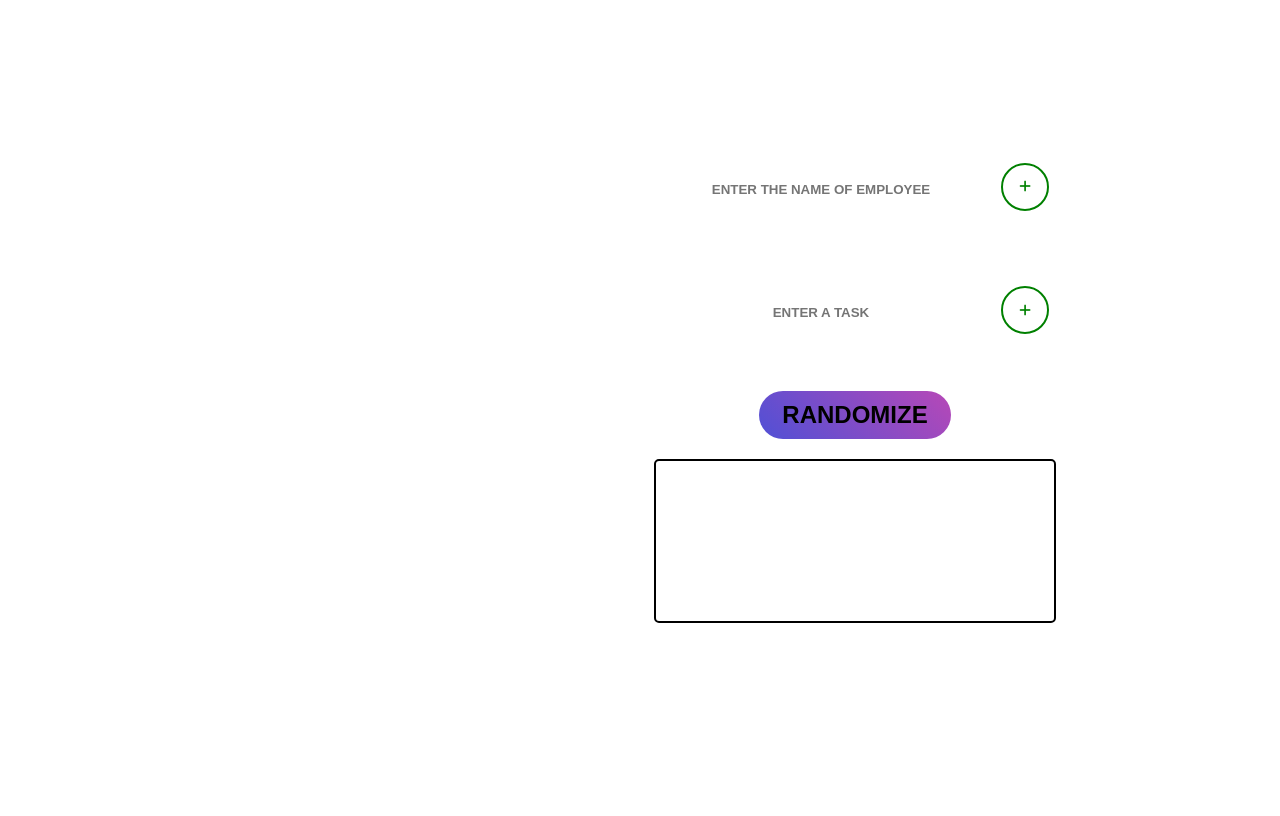
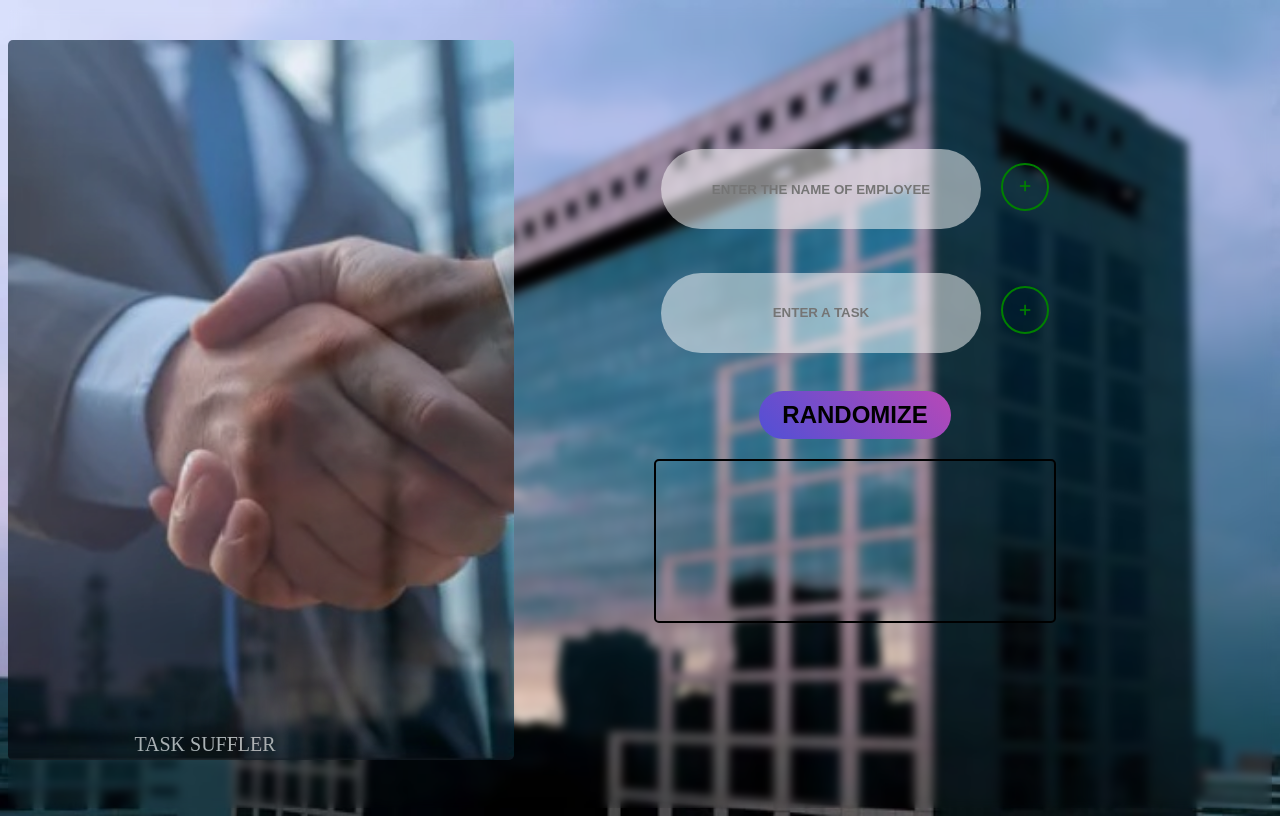
Before and after one commit to ak-sudo/taskShuffler, a plain HTML site: page index.html in a window 1280 px wide. Drawn offline with Linux system fonts and the light colour scheme.

Commit message:
Update style.css

```diff
--- a/style.css
+++ b/style.css
@@ -16,7 +16,7 @@ h1{
     text-align : center;
 }
 body{
-    background-image: url('assets/bgimg.jpeg');
+    background-image: url('bgimg.jpeg');
     background-size: cover;
     backdrop-filter: blur(5px);
     height: 100vh;
@@ -29,7 +29,7 @@ body{
     width : 40%;
     display: flex;
     flex-direction: column;
-    background: url('assets/sidebar.jpeg');
+    background: url('sidebar.jpeg');
     background-size: cover;
     background-position-x: center;
     opacity: 0.7;
```
